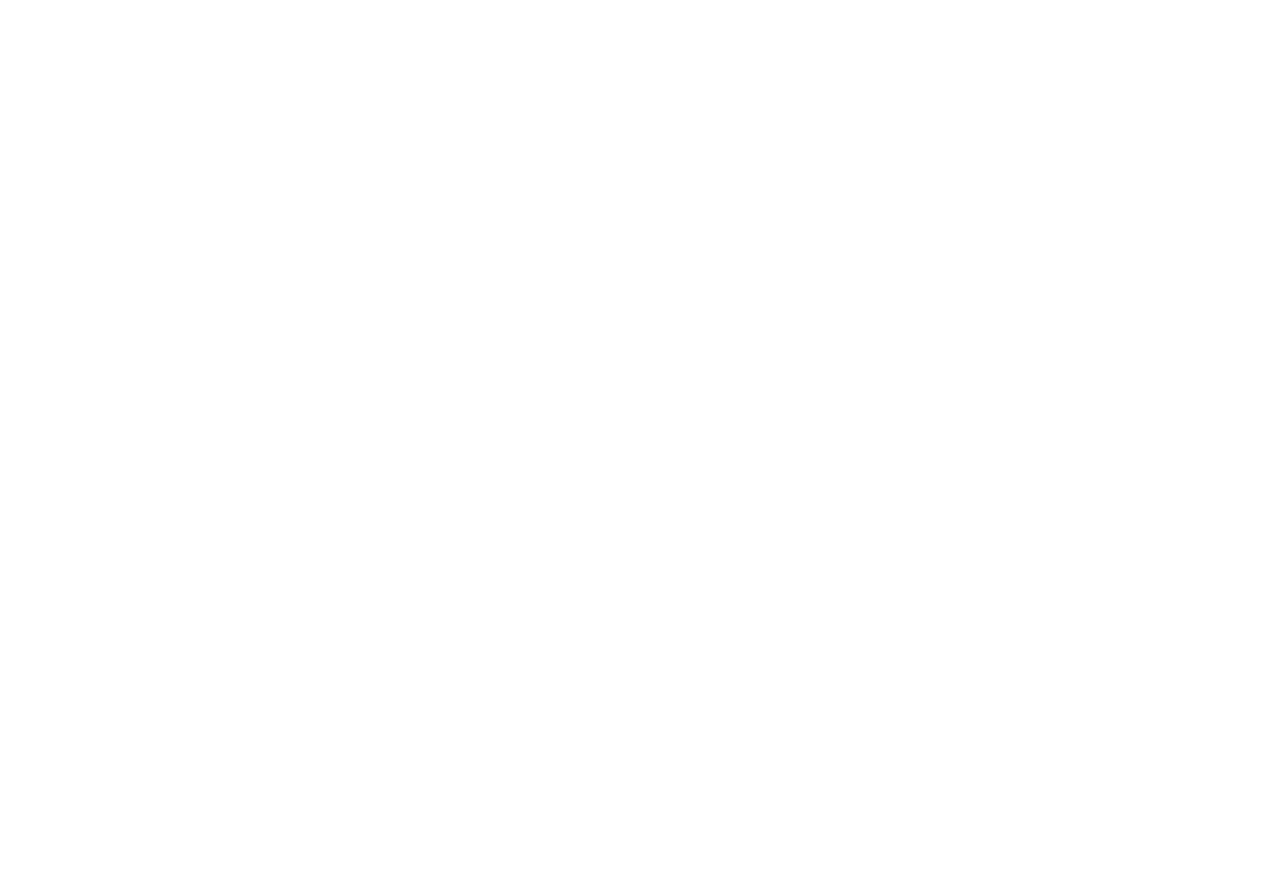
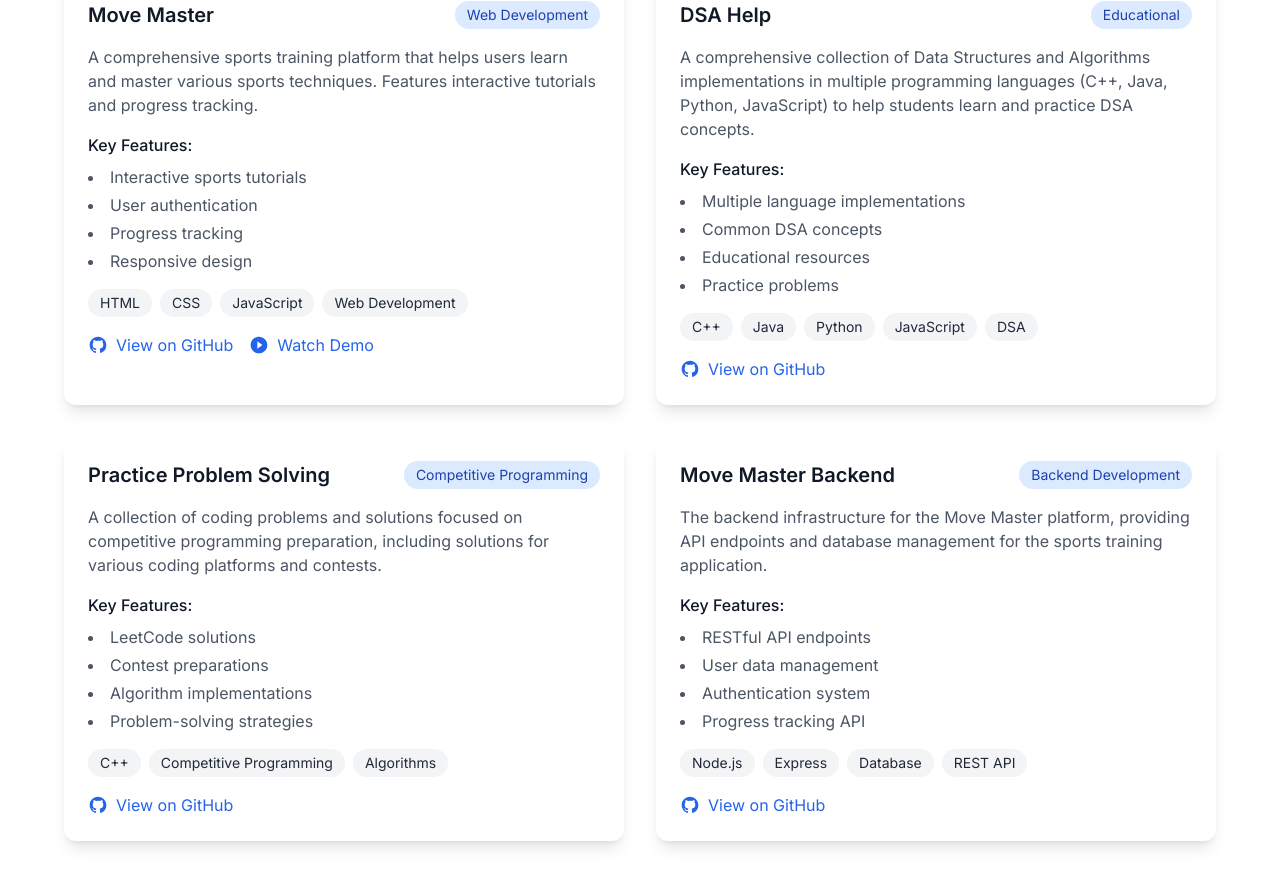
Before and after one commit to IshaanD-RX6600/IshaanDhiman, a Next.js app: page /projects in a window 1280 px wide. Shown: the part 1176-2062 px from the top of the page. Before the commit the page ends 1177 px from the top, so only its background shows below. Built offline with nearby package versions, Linux system fonts and the light colour scheme.

Commit message:
Adjust course description layout in Academics page

```diff
--- a/src/app/projects/page.tsx
+++ b/src/app/projects/page.tsx
@@ -59,6 +59,59 @@ export default function ProjectsPage() {
       ],
       github: "https://github.com/IshaanD-RX6600/Student-Help-Website",
       type: "Web Development"
+    },
+    {
+      title: "Move Master",
+      description: "A comprehensive sports training platform that helps users learn and master various sports techniques. Features interactive tutorials and progress tracking.",
+      technologies: ["HTML", "CSS", "JavaScript", "Web Development"],
+      features: [
+        "Interactive sports tutorials",
+        "User authentication",
+        "Progress tracking",
+        "Responsive design"
+      ],
+      github: "https://github.com/IshaanD-RX6600/Move-Master",
+      demo: "https://www.youtube.com/watch?v=S022Pv9t8z4",
+      type: "Web Development"
+    },
+    {
+      title: "DSA Help",
+      description: "A comprehensive collection of Data Structures and Algorithms implementations in multiple programming languages (C++, Java, Python, JavaScript) to help students learn and practice DSA concepts.",
+      technologies: ["C++", "Java", "Python", "JavaScript", "DSA"],
+      features: [
+        "Multiple language implementations",
+        "Common DSA concepts",
+        "Educational resources",
+        "Practice problems"
+      ],
+      github: "https://github.com/IshaanD-RX6600/DSA-Help",
+      type: "Educational"
+    },
+    {
+      title: "Practice Problem Solving",
+      description: "A collection of coding problems and solutions focused on competitive programming preparation, including solutions for various coding platforms and contests.",
+      technologies: ["C++", "Competitive Programming", "Algorithms"],
+      features: [
+        "LeetCode solutions",
+        "Contest preparations",
+        "Algorithm implementations",
+        "Problem-solving strategies"
+      ],
+      github: "https://github.com/IshaanD-RX6600/Practice-Problem-Solving",
+      type: "Competitive Programming"
+    },
+    {
+      title: "Move Master Backend",
+      description: "The backend infrastructure for the Move Master platform, providing API endpoints and database management for the sports training application.",
+      technologies: ["Node.js", "Express", "Database", "REST API"],
+      features: [
+        "RESTful API endpoints",
+        "User data management",
+        "Authentication system",
+        "Progress tracking API"
+      ],
+      github: "https://github.com/IshaanD-RX6600/backend-for-move-master",
+      type: "Backend Development"
     }
   ];
 
@@ -108,6 +161,7 @@ export default function ProjectsPage() {
                     </span>
                   ))}
                 </div>
+                <div className="flex gap-4">
                   <a
                     href={project.github}
                     target="_blank"
@@ -128,6 +182,25 @@ export default function ProjectsPage() {
                     </svg>
                     View on GitHub
                   </a>
+                  {project.demo && (
+                    <a
+                      href={project.demo}
+                      target="_blank"
+                      rel="noopener noreferrer"
+                      className="inline-flex items-center text-blue-600 dark:text-blue-400 hover:underline"
+                    >
+                      <svg
+                        className="w-5 h-5 mr-2"
+                        fill="currentColor"
+                        viewBox="0 0 24 24"
+                        aria-hidden="true"
+                      >
+                        <path d="M12 2C6.48 2 2 6.48 2 12s4.48 10 10 10 10-4.48 10-10S17.52 2 12 2zm-2 14.5v-9l6 4.5-6 4.5z" />
+                      </svg>
+                      Watch Demo
+                    </a>
+                  )}
+                </div>
               </div>
             </div>
           ))}
```
Lines whose indentation alone changed are shown as unchanged.
